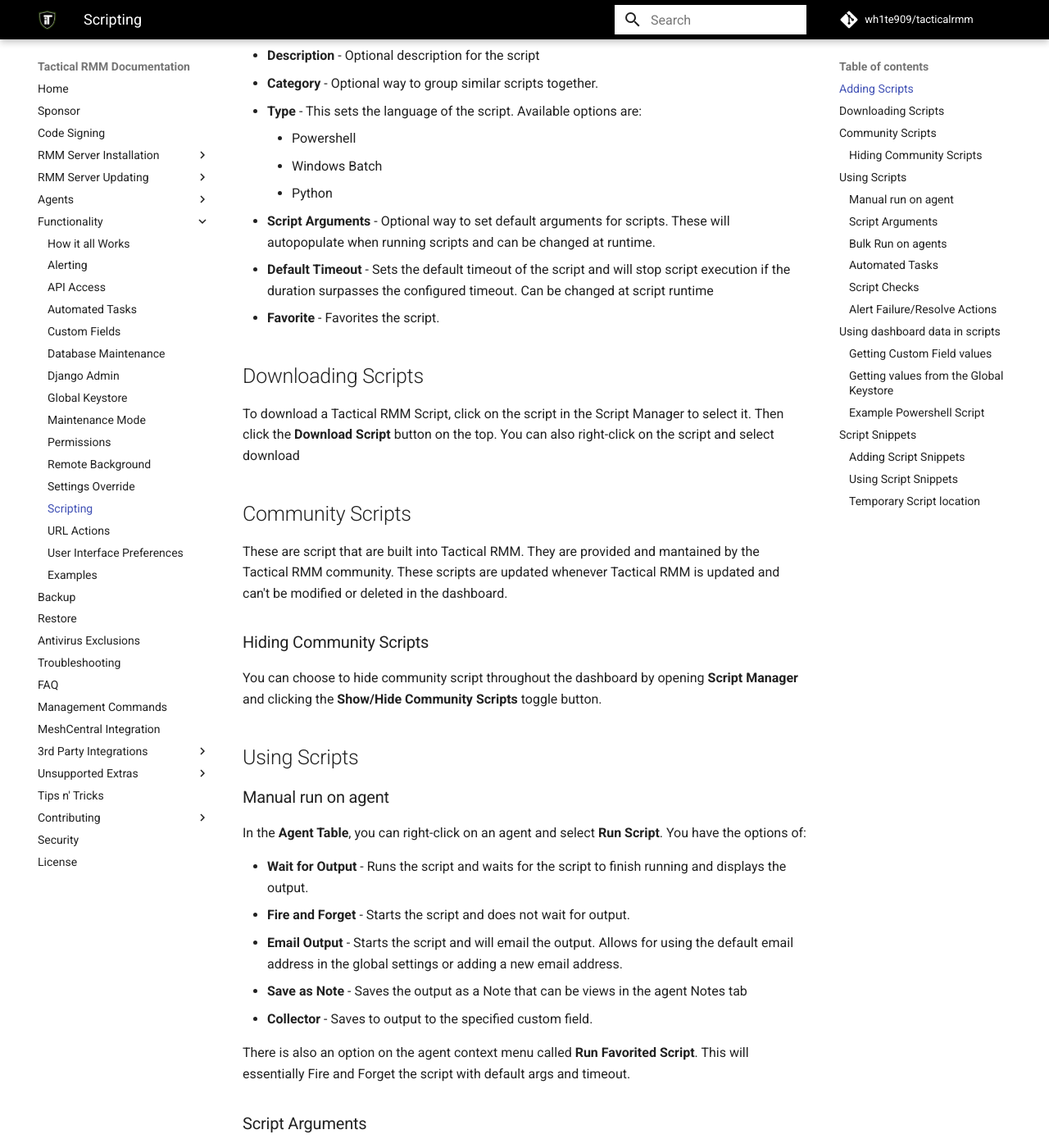
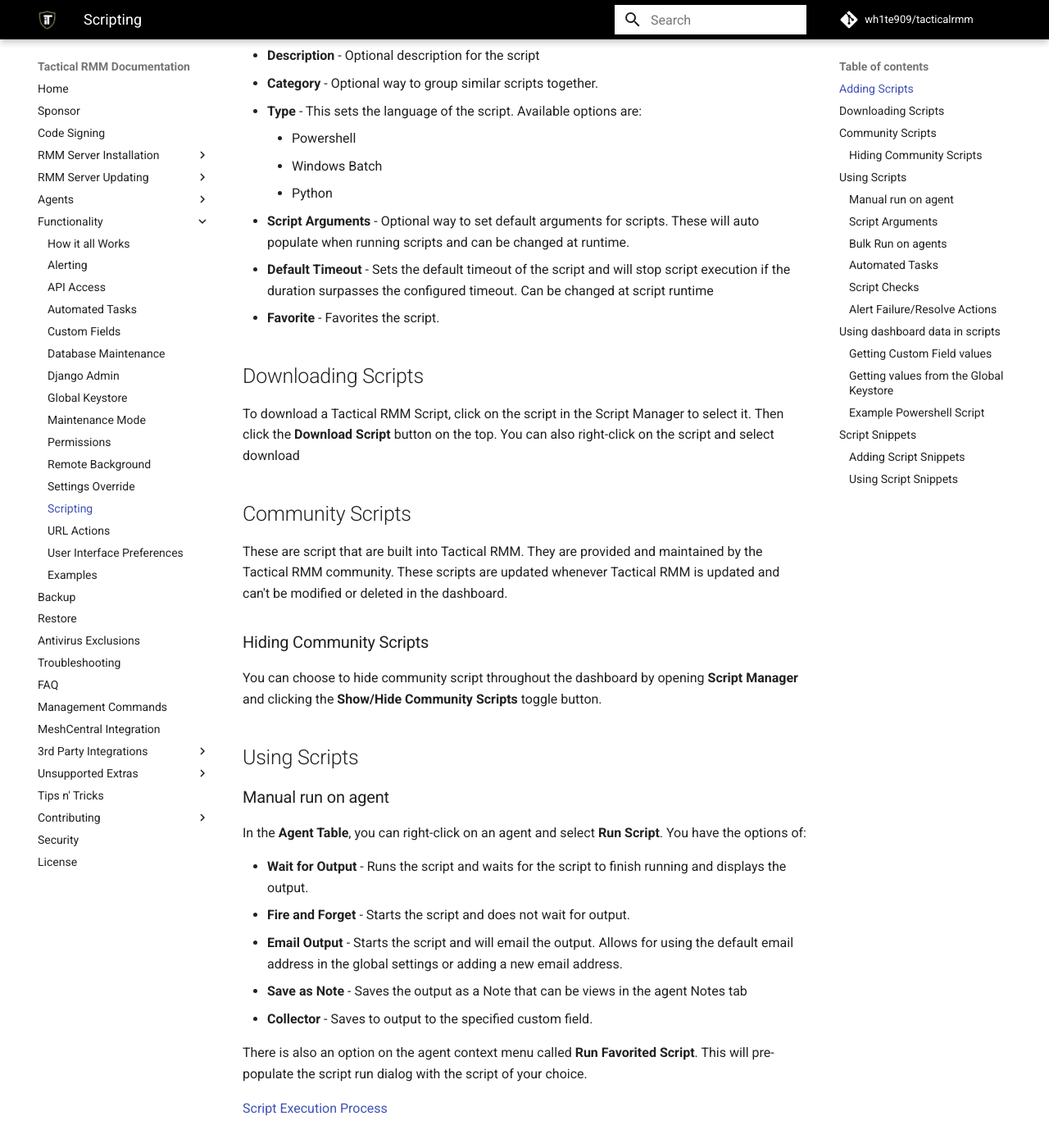
Before and after one commit to amidaware/trmm-docs, an MkDocs documentation site: the page built from docs/docs/functions/scripting.md, in a window 1280 px wide and 1400 px high, scrolled down 476 px. Shown: the whole window at 82% size. Built offline with MkDocs 1.6.1 and Material for MkDocs 9.7.7, drawn with Linux system fonts in a browser that asks for light colours; comment, search, counter and statistics services are not loaded; some of the changed text lies outside the part shown.

Commit message:
docs - updating script run info

```diff
--- a/docs/docs/functions/scripting.md
+++ b/docs/docs/functions/scripting.md
@@ -7,6 +7,7 @@
 - Python
 
 ## Adding Scripts
+
 In the dashboard, browse to **Settings > Scripts Manager**. Click the **New** button and select either Upload Script or New Script. The available options for scripts are:
 
 - **Name** - This identifies the script in the dashboard
@@ -16,7 +17,7 @@
     - Powershell
     - Windows Batch
     - Python
-- **Script Arguments** - Optional way to set default arguments for scripts. These will autopopulate when running scripts and can be changed at runtime.
+- **Script Arguments** - Optional way to set default arguments for scripts. These will auto populate when running scripts and can be changed at runtime.
 - **Default Timeout** - Sets the default timeout of the script and will stop script execution if the duration surpasses the configured timeout. Can be changed at script runtime
 - **Favorite** - Favorites the script.
 
@@ -26,7 +27,7 @@
 
 ## Community Scripts
 
-These are script that are built into Tactical RMM. They are provided and mantained by the Tactical RMM community. These scripts are updated whenever Tactical RMM is updated and can't be modified or deleted in the dashboard.
+These are script that are built into Tactical RMM. They are provided and maintained by the Tactical RMM community. These scripts are updated whenever Tactical RMM is updated and can't be modified or deleted in the dashboard.
 
 ### Hiding Community Scripts
 You can choose to hide community script throughout the dashboard by opening **Script Manager** and clicking the **Show/Hide Community Scripts** toggle button.
@@ -43,7 +44,9 @@
 - **Save as Note** - Saves the output as a Note that can be views in the agent Notes tab
 - **Collector** - Saves to output to the specified custom field.
 
-There is also an option on the agent context menu called **Run Favorited Script**. This will essentially Fire and Forget the script with default args and timeout.
+There is also an option on the agent context menu called **Run Favorited Script**. This will pre-populate the script run dialog with the script of your choice.
+
+[Script Execution Process](../../howitallworks/#windows-agent)
 
 ### Script Arguments
 
@@ -150,7 +153,3 @@
     Everything between {{}} is CaSe sEnSiTive
 
 The template tags will only be visible when Editing the script. When downloading or viewing the script code the template tags will be replaced with the script snippet code.
-
-### Temporary Script location
-
-The script gets saved to a randomly created file in `c:\windows\temp\trmm\` and is then removed after execution or timeout.
```
Also changed, not shown: other parts of docs/docs/functions/scripting.md (+2 -2 lines), docs/docs/howitallworks.md (+8 -0 lines).
